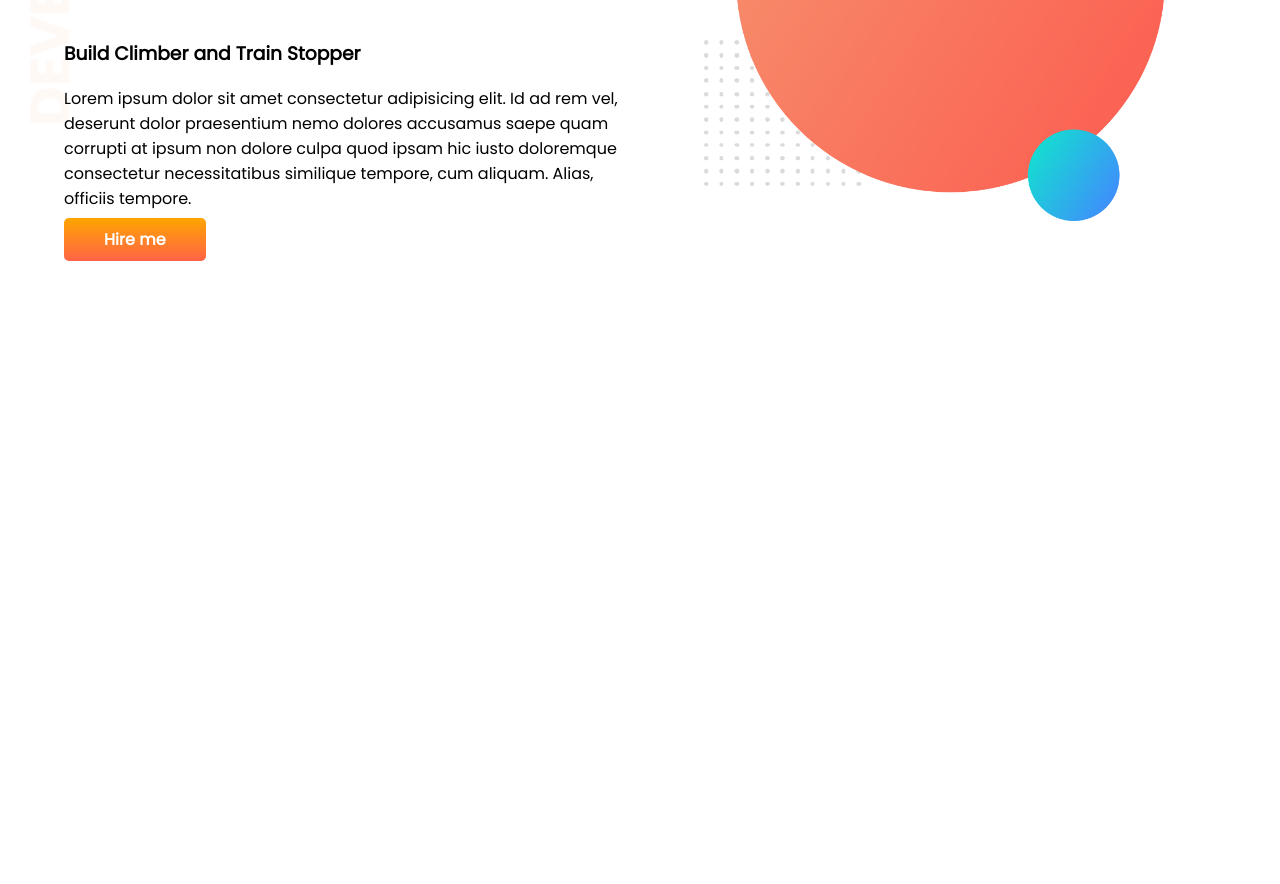
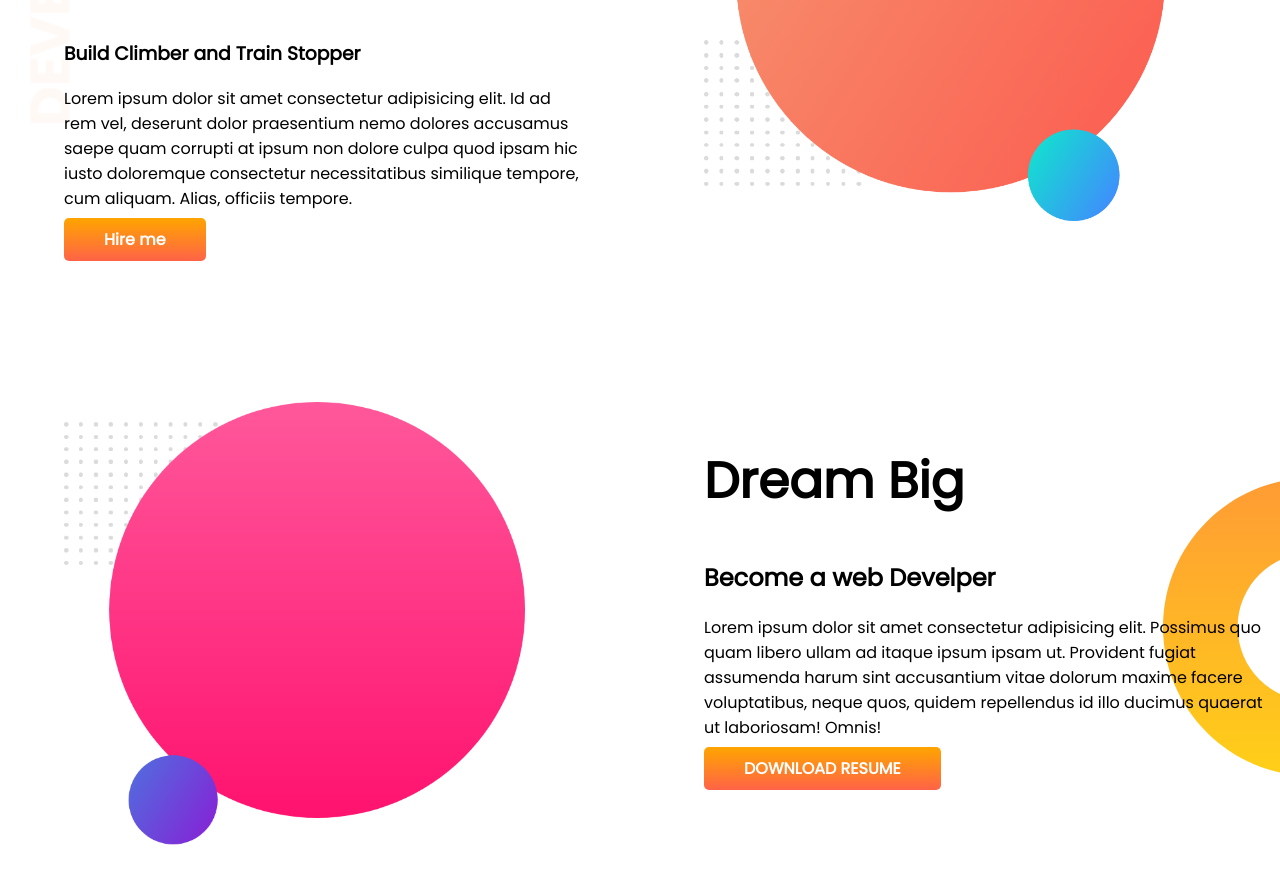
Before and after one commit to MDALAMIN84/Developer-portfolio, a plain HTML site: page index.html in a window 1280 px wide. Shown: the part 236-1120 px from the top of the page. Before the commit the page ends 800 px from the top, so only its background shows below. Drawn offline with Linux system fonts and the light colour scheme.

Commit message:
dream added

```diff
--- a/index.html
+++ b/index.html
@@ -18,16 +18,43 @@
             <h1>Welcome to</h1>
             <h1><span class="orange-color">Alamin's</span> World</h1>
             <h3>Build Climber and Train Stopper</h3>
-            <p>Lorem ipsum dolor sit amet consectetur adipisicing elit. Id ad rem vel, deserunt dolor praesentium nemo
+            <p class="right-padding">Lorem ipsum dolor sit amet consectetur adipisicing elit. Id ad rem vel, deserunt dolor praesentium nemo
                 dolores accusamus saepe quam corrupti at ipsum non dolore culpa quod ipsam hic iusto doloremque
                 consectetur
                 necessitatibus similique tempore, cum aliquam. Alias, officiis tempore.</p>
-            <a class="link-button" target="_blank" href="http://www.linkedin.com/company/programminghero/">Hire me</a>
+            <a class="link-button" target="_blank" href="https://www.linkedin.com/in/alamin-howlader-404573244/">Hire
+                me</a>
         </div>
 
         <div class="half-width"><img src="images/my-bg.png" alt="">
         </div>
     </section>
+
+
+    <section class="dream-big">
+        <div class="half-width">
+            <img src="images/my-bg2.png" alt="">
+        </div>
+
+        <div class="half-width">
+            <h1>Dream Big</h1>
+            <h2>Become a web Develper</h2>
+            <P>Lorem ipsum dolor sit amet consectetur adipisicing elit. Possimus quo quam libero ullam ad itaque ipsum ipsam ut. Provident fugiat assumenda harum sint accusantium vitae dolorum maxime facere voluptatibus, neque quos, quidem repellendus id illo ducimus quaerat ut laboriosam! Omnis!</P>
+            <a class="link-button" target="_blank" href="">DOWNLOAD RESUME</a>
+        </div>
+
+
+
+
+
+
+
+
+
+
+
+
+    </section>
 </body>
 
 </html>
--- a/style.css
+++ b/style.css
@@ -13,6 +13,7 @@ h1 {
 
 section {
     display: flex;
+    margin-bottom: 150px;
 }
 
 .half-width {
@@ -36,3 +37,8 @@ section {
     font-weight: 700;
     border-radius: 5px;
 }
+.dream-big{background-image: url(images/dream-bg.png);
+    background-repeat: no-repeat;
+    background-position: right;
+}
+.right-padding{padding-right:10% ;}
```
